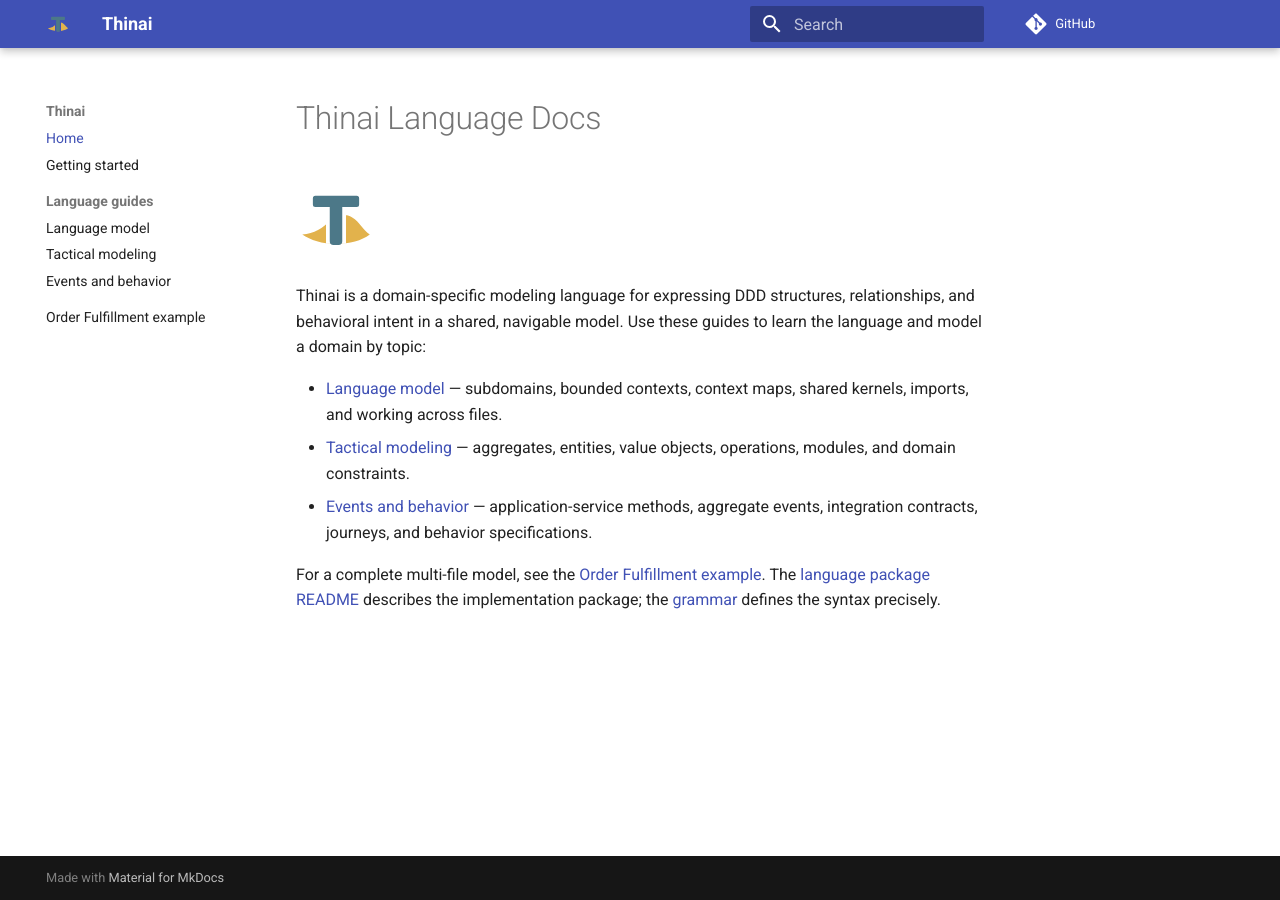
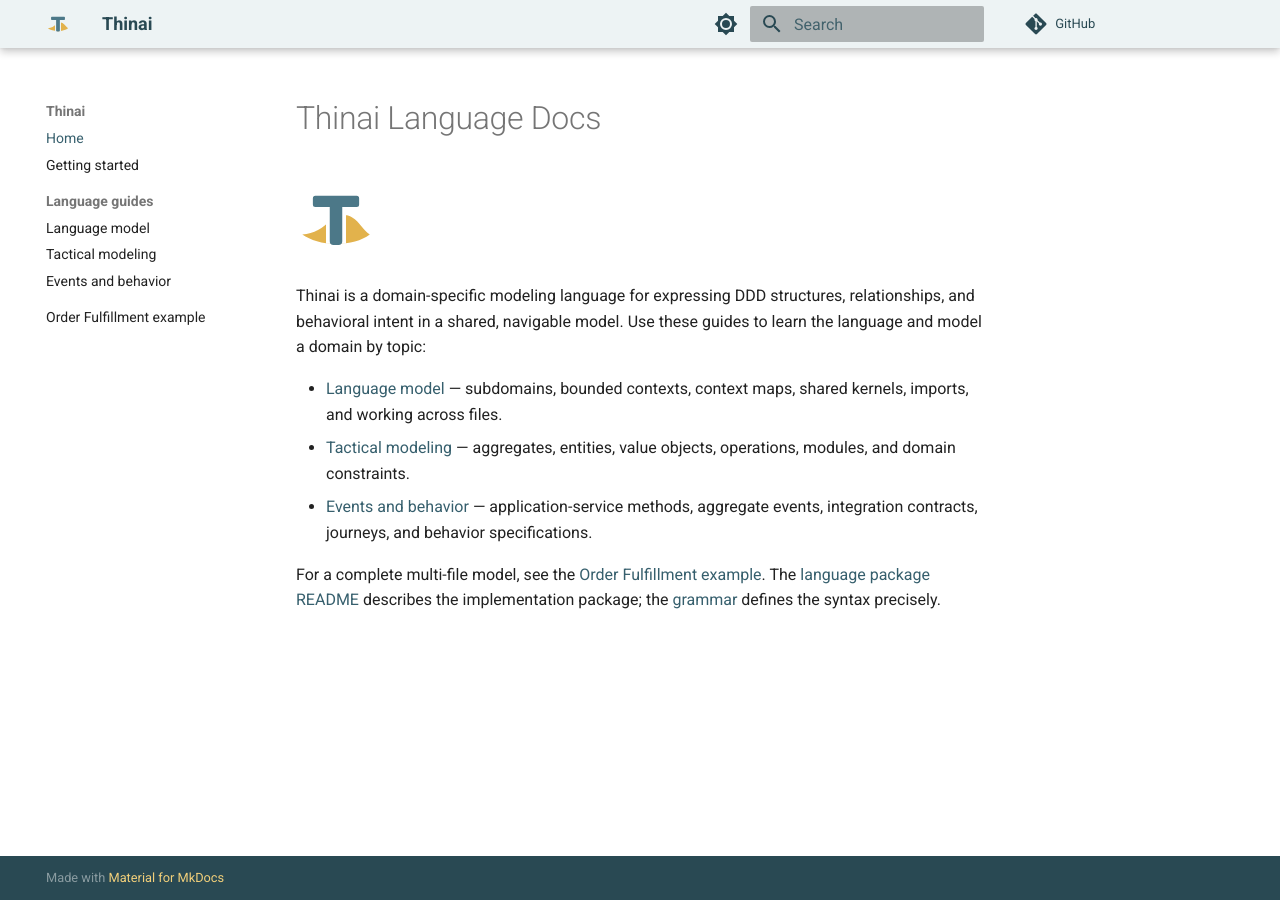
Before and after one commit to thinai-lang/thinai-lang.github.io, an MkDocs documentation site: the page built from docs/index.md, in a window 1280 px wide. Built offline with MkDocs 1.6.1 and Material for MkDocs 9.7.7, drawn with Linux system fonts in a browser that asks for light colours; comment, search, counter and statistics services are not loaded.

Commit message:
style(docs): apply Thinai brand colors

```diff
--- /dev/null
+++ b/docs/stylesheets/extra.css
@@ -0,0 +1,53 @@
+/* Keep the Thinai blue logo legible on the light-tinted header. */
+[data-md-color-scheme="default"] {
+  --md-primary-fg-color: #edf3f4;
+  --md-primary-fg-color--light: #f6f9fa;
+  --md-primary-fg-color--dark: #d9e6e9;
+  --md-primary-bg-color: #294953;
+  --md-primary-bg-color--light: #42626c;
+
+  /* Dark amber remains readable for links on the light page background. */
+  --md-accent-fg-color: #805c00;
+  --md-accent-fg-color--transparent: rgb(128 92 0 / 12%);
+  --md-accent-bg-color: #fff;
+  --md-accent-bg-color--light: rgb(255 255 255 / 70%);
+  --md-typeset-a-color: #365f6d;
+
+  --md-footer-bg-color: #355b66;
+  --md-footer-bg-color--dark: #294953;
+}
+
+[data-md-color-scheme="slate"] {
+  /* Keep the logo/header pairing consistent while the page content is dark. */
+  --md-primary-fg-color: #edf3f4;
+  --md-primary-fg-color--light: #f6f9fa;
+  --md-primary-fg-color--dark: #d9e6e9;
+  --md-primary-bg-color: #294953;
+  --md-primary-bg-color--light: #42626c;
+
+  /* The logo's gold is bright enough for links and accents on dark surfaces. */
+  --md-accent-fg-color: #e2b24c;
+  --md-accent-fg-color--transparent: rgb(226 178 76 / 14%);
+  --md-accent-bg-color: #203a42;
+  --md-accent-bg-color--light: rgb(32 58 66 / 70%);
+  --md-typeset-a-color: #e2b24c;
+
+  --md-footer-bg-color: #355b66;
+  --md-footer-bg-color--dark: #203a42;
+}
+
+.md-footer {
+  color: #fff;
+}
+
+.md-footer-meta {
+  color: rgb(255 255 255 / 82%);
+}
+
+html .md-footer-meta.md-typeset .md-copyright a {
+  color: #f1cf7a;
+}
+
+html .md-footer-meta.md-typeset .md-copyright a:hover {
+  color: #fff;
+}
--- a/mkdocs.yml
+++ b/mkdocs.yml
@@ -8,11 +8,27 @@
   name: material
   logo: assets/thinai-light.svg
   favicon: assets/thinai-light.svg
+  palette:
+    - scheme: default
+      primary: custom
+      accent: custom
+      toggle:
+        icon: material/brightness-7
+        name: Switch to dark mode
+    - scheme: slate
+      primary: custom
+      accent: custom
+      toggle:
+        icon: material/brightness-4
+        name: Switch to light mode
   features:
     - navigation.sections
     - navigation.top
     - search.suggest
     - search.highlight
+
+extra_css:
+  - stylesheets/extra.css
 
 nav:
   - Home: index.md
```
